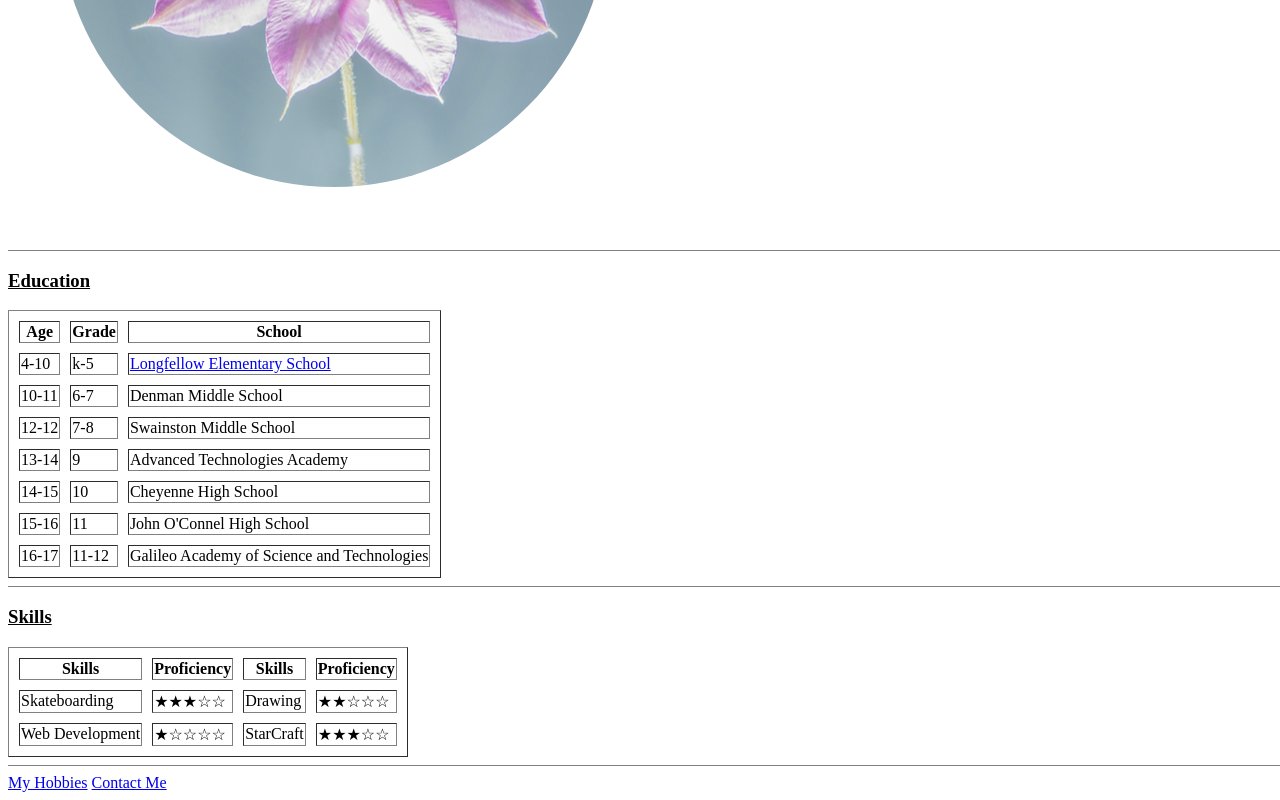
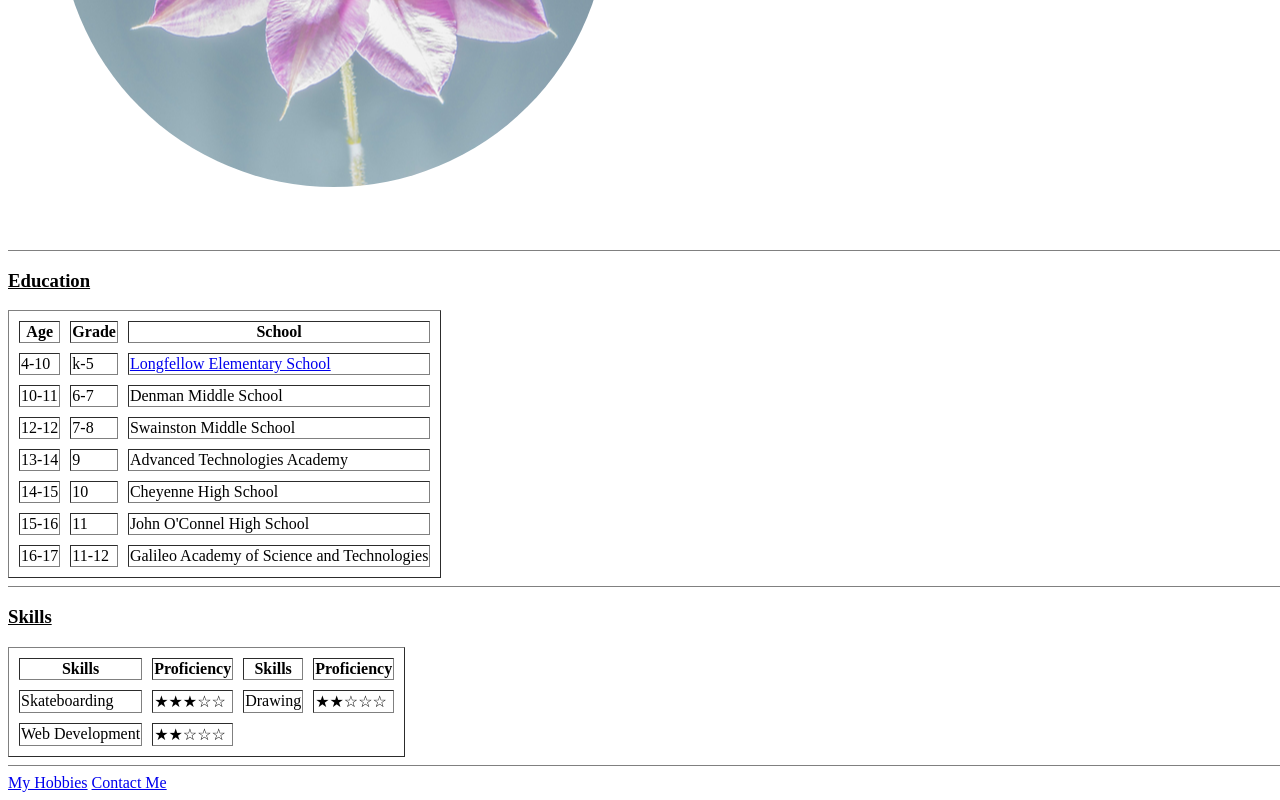
Before and after one commit to dkomin415/cv, a plain HTML site: page index.html in a window 1280 px wide. Shown: the part 421-1221 px from the top of the page. Drawn offline with Linux system fonts and the light colour scheme.

Commit message:
Update index.html

```diff
--- a/index.html
+++ b/index.html
@@ -87,9 +87,7 @@
       </tr>
       <tr>
         <td>Web Development</td>
-        <td>★☆☆☆☆</td>
-        <td>StarCraft</td>
-        <td>★★★☆☆</td>
+        <td>★★☆☆☆</td>
       </tr>
     </tbody>
   </table>
```
